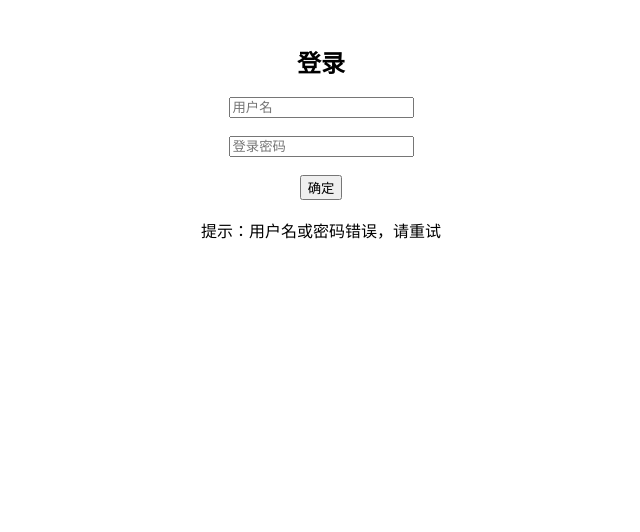
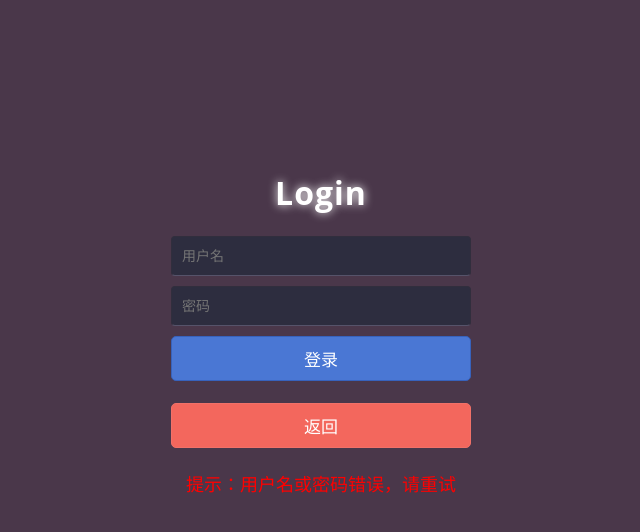
Before and after one commit to nuaalbw/MyTinyWebServer, a plain HTML site: page root/logError.html in a window 1280 px wide. Shown: the whole page, without its empty margins (319-959 px from the left). Drawn offline with Linux system fonts and the light colour scheme.

Commit message:
new commit

```diff
--- /dev/null
+++ b/root/log.css
@@ -0,0 +1,87 @@
+html{
+    width: 100%;
+    height: 100%;
+    overflow: hidden;
+    font-style: sans-serif;
+}
+body{
+    width: 100%;
+    height: 100%;
+    font-family: 'Open Sans',sans-serif;
+    margin: 0;
+    background-color: #4A374A;
+}
+#login{
+    position: absolute;
+    top: 50%;
+    left:50%;
+    margin: -250px 0 0 -150px;
+    width: 300px;
+    height: 300px;
+}
+#login h1{
+    color: #fff;
+    text-shadow:0 0 10px;
+    letter-spacing: 1px;
+    text-align: center;
+}
+h1{
+    font-size: 2em;
+    margin: 0.67em 0;
+}
+input{
+    width: 278px;
+    height: 18px;
+    margin-bottom: 10px;
+    outline: none;
+    padding: 10px;
+    font-size: 14px;
+    color: #fff;
+    border-top: 1px solid #312E3D;
+    border-left: 1px solid #312E3D;
+    border-right: 1px solid #312E3D;
+    border-bottom: 1px solid #56536A;
+    border-radius: 4px;
+    background-color: #2D2D3F;
+}
+.but{
+    width: 300px;
+    min-height: 20px;
+    display: block;
+    background-color: #4a77d4;
+    border: 1px solid #3762bc;
+    color: #fff;
+    padding: 9px 14px;
+    font-size: 17px;
+    line-height: normal;
+    border-radius: 5px;
+    margin: 0;
+}
+
+.but1{
+    width: 300px;
+    min-height: 20px;
+    display: block;
+    background-color: #f3675d;
+    border: 1px solid #f17168;
+    color: #fff;
+    padding: 9px 14px;
+    font-size: 17px;
+    line-height: normal;
+    border-radius: 5px;
+    margin: 0;
+}
+
+.but2{
+    width: 300px;
+    min-height: 20px;
+    display: block;
+    background-color: #22ac67;
+    border: 1px solid #398f24;
+    color: #fff;
+    padding: 9px 14px;
+    font-size: 17px;
+    line-height: normal;
+    border-radius: 5px;
+    margin: 0;
+}
--- a/root/logError.html
+++ b/root/logError.html
@@ -1,22 +1,29 @@
 <!DOCTYPE html>
-<html>
+
 <head>
     <meta charset="UTF-8">
-        <title>Sign in</title>
+    <title>Login</title>
+    <link rel="stylesheet" type="text/css" href="log.css" />
 </head>
+
 <body>
-<br/>
-<br/>
-    <div align="center"><font size="5"> <strong>登录</strong></font></div>
-    <br/>
-        <div class="login">
-                <form action="log.cgi" method="post">
-                        <div align="center"><input type="text" name="user" placeholder="用户名" required="required"></div><br/>
-                        <div align="center"><input type="password" name="password" placeholder="登录密码" required="required"></div><br/>
-                        <div align="center"><button type="submit">确定</button></div>
+    <div id="login">
+        <h1>Login</h1>
+        <form action="log.cgi" method="POST">
+            <input type="text" required="required" placeholder="用户名" name="user"></input>
+            <input type="password" required="required" placeholder="密码" name="password"></input>
+            <button class="but" type="submit">登录</button>
         </form>
-		<br/>
-               <div  align="center">提示：用户名或密码错误，请重试</div>
+        <br />
+        <form action="/judge.html" method="POST">
+            <button class="but1" type="submit">返回</button>
+        </form>
+        <br />
+        <div align="center">
+            <font size="4" color="red">提示：用户名或密码错误，请重试</font>
+        </div>
+
     </div>
 </body>
+
 </html>
```
Also changed, not shown: root/judge.html (+9 -14 lines), root/log.html (+11 -10 lines), root/registError.html (added, +25 -0 lines), root/register.html (+10 -9 lines), root/registerError.html (deleted, +0 -21 lines), root/welcome.html (+15 -16 lines), 11 other files. Lines whose indentation alone changed are shown as unchanged.
